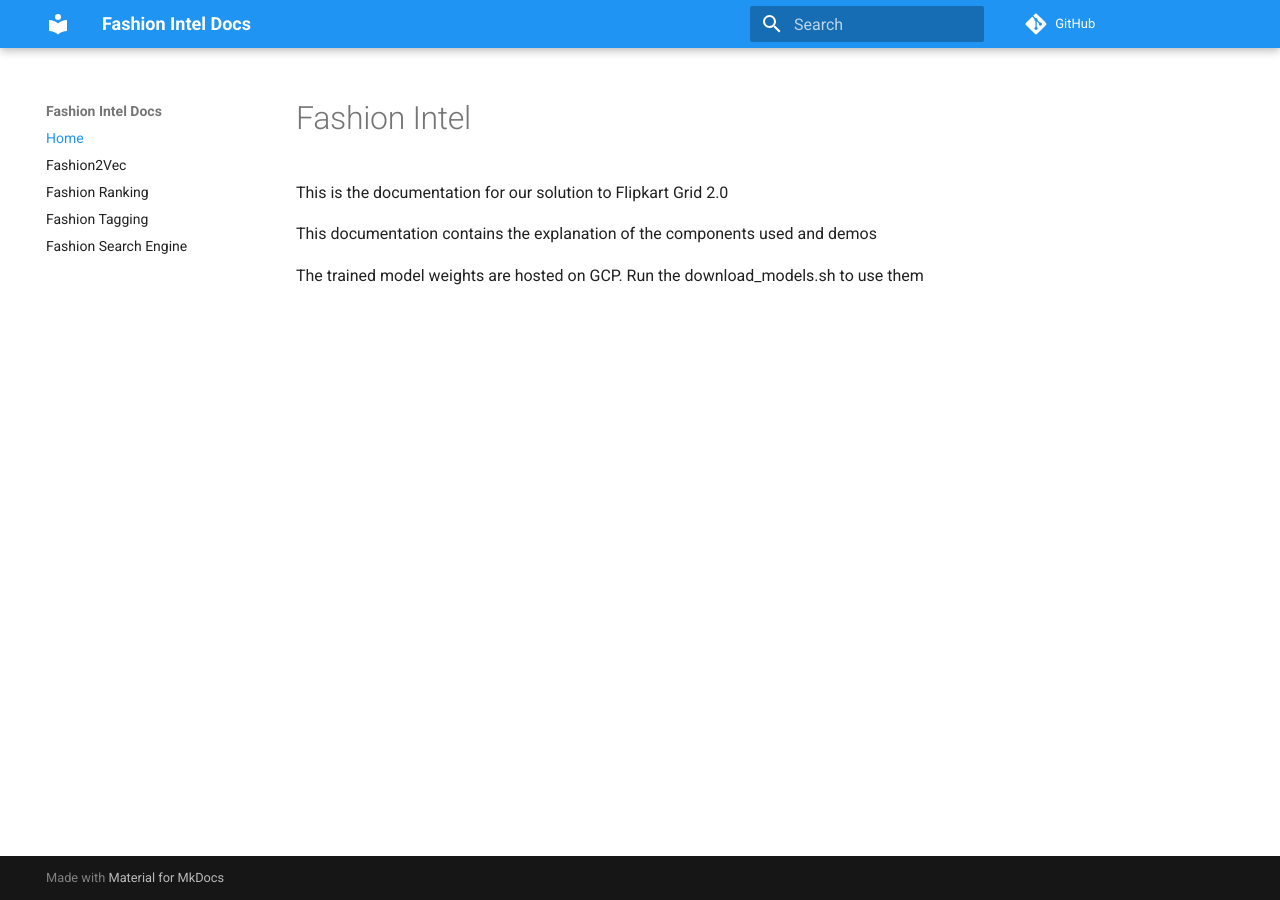
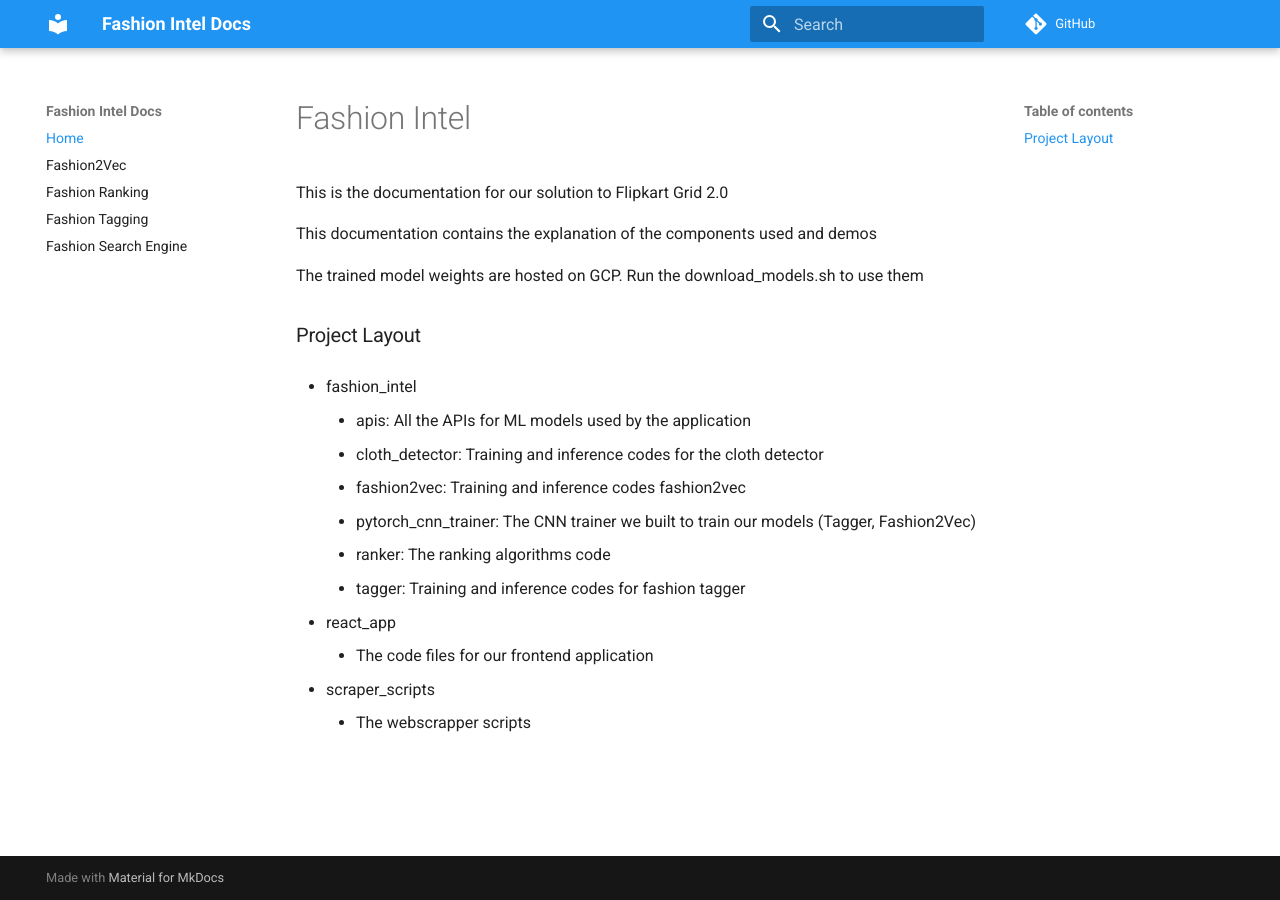
Before and after one commit to oke-aditya/fashion_intel, an MkDocs documentation site: the page built from docs/templates/index.md, in a window 1280 px wide. Built offline with MkDocs 1.6.1 and Material for MkDocs 9.7.7, drawn with Linux system fonts in a browser that asks for light colours; comment, search, counter and statistics services are not loaded.

Commit message:
Update docs

```diff
--- a/docs/templates/index.md
+++ b/docs/templates/index.md
@@ -5,3 +5,19 @@
 This documentation contains the explanation of the components used and demos
 
 The trained model weights are hosted on GCP. Run the download_models.sh to use them
+
+### Project Layout
+
+- fashion_intel
+    - apis: All the APIs for ML models used by the application
+    - cloth_detector: Training and inference codes for the cloth detector
+    - fashion2vec: Training and inference codes fashion2vec
+    - pytorch_cnn_trainer: The CNN trainer we built to train our models (Tagger, Fashion2Vec)
+    - ranker: The ranking algorithms code
+    - tagger: Training and inference codes for fashion tagger
+
+- react_app
+    - The code files for our frontend application
+
+- scraper_scripts
+    - The webscrapper scripts
```
Also changed, not shown: docs/templates/ranking.md (+2 -0 lines).
